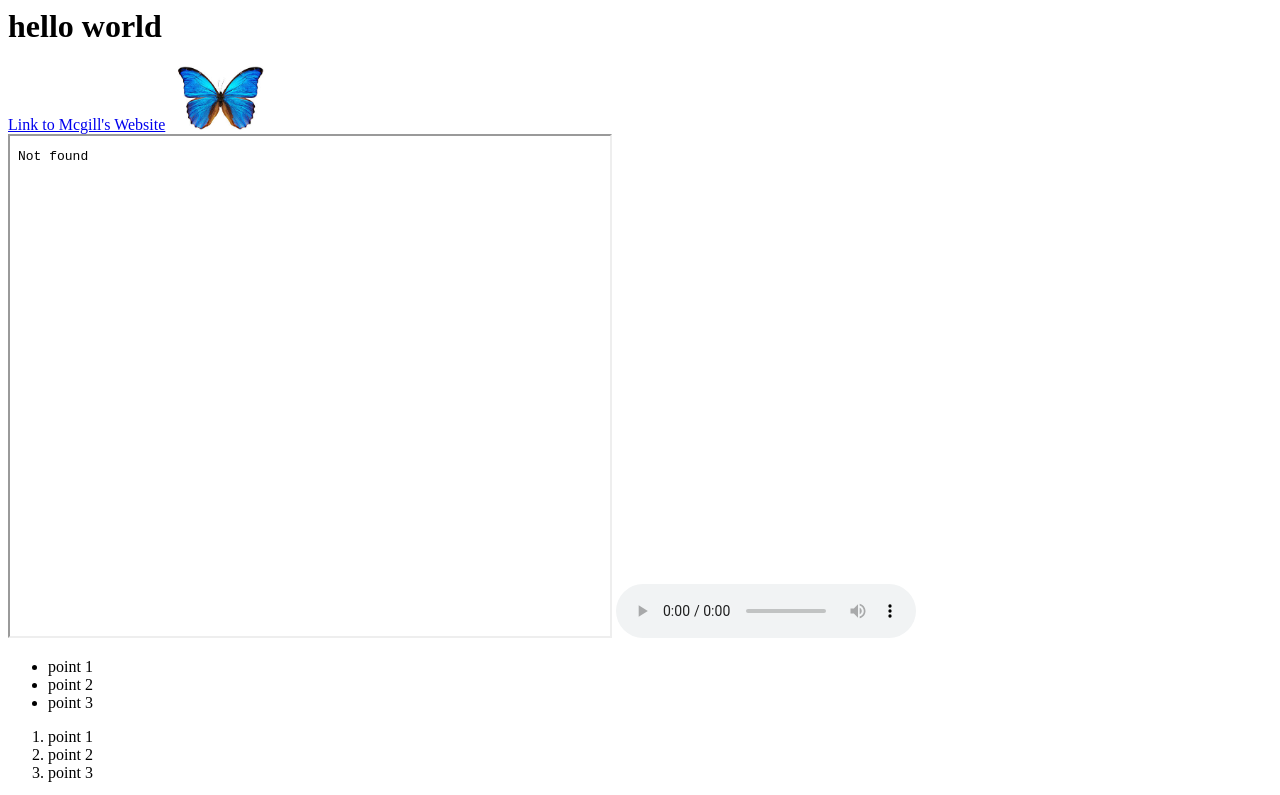
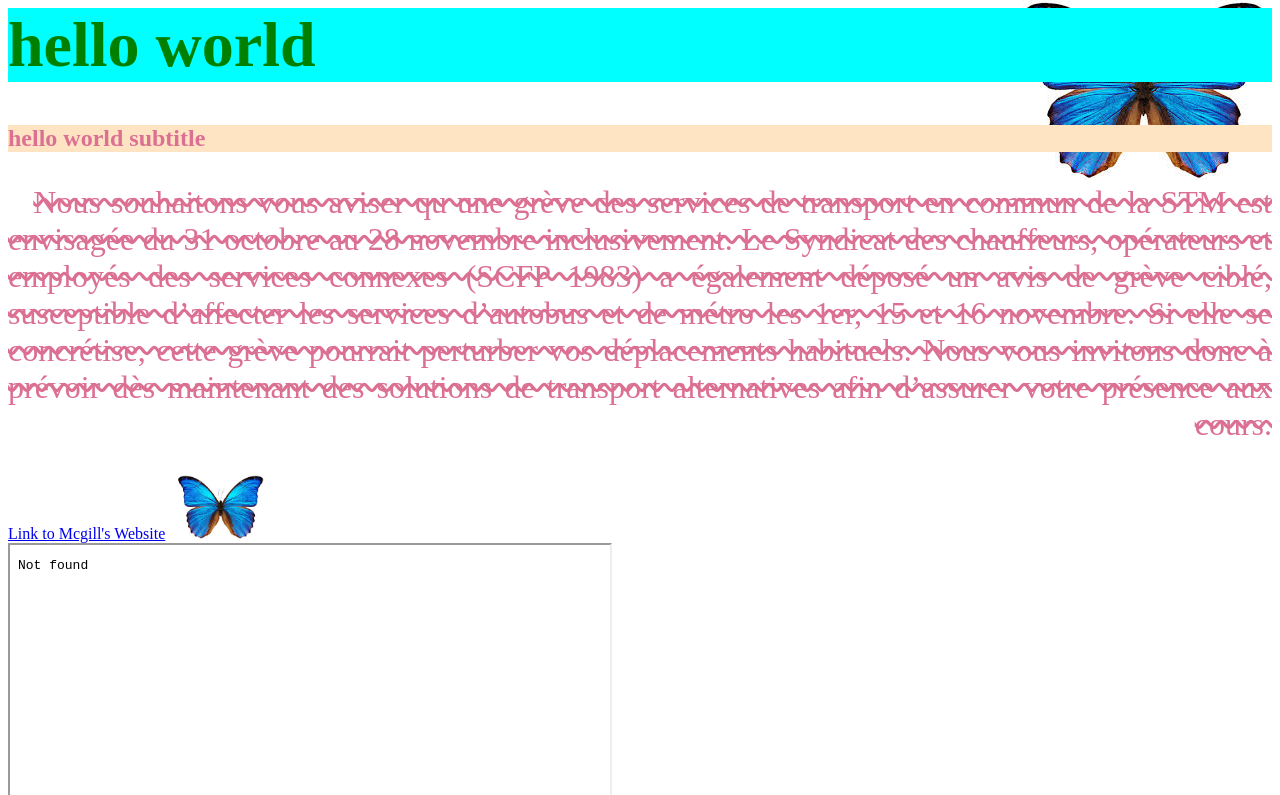
Before and after one commit to bsri97/bsri97.github.io, a plain HTML site: page class.html in a window 1280 px wide. Shown: the top 795 px of the page. Drawn offline with Linux system fonts and the light colour scheme.

Commit message:
class homework

```diff
--- a/class.html
+++ b/class.html
@@ -1,18 +1,34 @@
 <html>
     <head>
 <title>my first website</title>
-<link rel="stylesheet" href="style.css">
+
+<link rel="stylesheet" href="css/cw.css">
     </head>
     <body>
-<h1>hello world</h1>
+
+<h1 id="heading1">hello world</h1>
+
+<h2 class="text-pink text-background-yellow">hello world subtitle</h2>
+
+<p class="text-pink text-para"> Nous souhaitons vous aviser qu une grève des services de transport en commun de la STM
+    est envisagée du 31 octobre au 28 novembre inclusivement.
+
+Le Syndicat des chauffeurs, opérateurs et employés des services connexes (SCFP 1983) a également déposé un avis de grève ciblé,
+susceptible d’affecter les services d’autobus et de métro les 1er, 15 et 16 novembre.
+Si elle se concrétise, cette grève pourrait perturber vos déplacements habituels.
+Nous vous invitons donc à prévoir dès maintenant des solutions de transport
+alternatives afin d’assurer votre présence aux cours.
+</p>
+
 <a href="https://mcgill.ca" target="_blank">Link to Mcgill's Website</a>
-<img src="img/download.jpeg" alt="butterfly" width="100"><br>
-<iframe src="img/Bianca-Srivastava-resume2025.pdf" title="resume" height="500" width="600"></iframe>
+<img src="Asset/img/download.jpeg" alt="butterfly" width="100"><br>
+<iframe src="Asset/img/Bianca-Srivastava-resume2025.pdf" title="resume" height="500" width="600"></iframe>
 <audio controls>
     <source src="" type="">
 </audio>
 
 <ul>
+    <h1>blah blah</h1>
     <li>point 1</li>
     <li>point 2</li>
     <li>point 3</li>
--- /dev/null
+++ b/css/cw.css
@@ -0,0 +1,32 @@
+#heading1{
+    color: green;
+    background-color: aqua;
+}
+.text-pink{
+    color: palevioletred;
+}
+
+.text-background-yellow{
+    background-color: bisque;
+}
+
+body{
+    background-image: url("../asset/img/download.jpeg");
+    background-repeat: no-repeat;
+    background-position: right top;
+    background-attachment: fixed;
+}
+
+h1{
+    font-size: 4.0rem;
+}
+
+.text-para{
+    font-size: 2rem;
+    text-align: justify;
+    text-align-last: right;
+    text-decoration-line: line-through;
+    text-decoration-style: wavy;
+    text-indent: 2%;
+
+}
```
Also changed, not shown: Asset/img/download.jpeg (renamed from img/download.jpeg), 3 other files.
